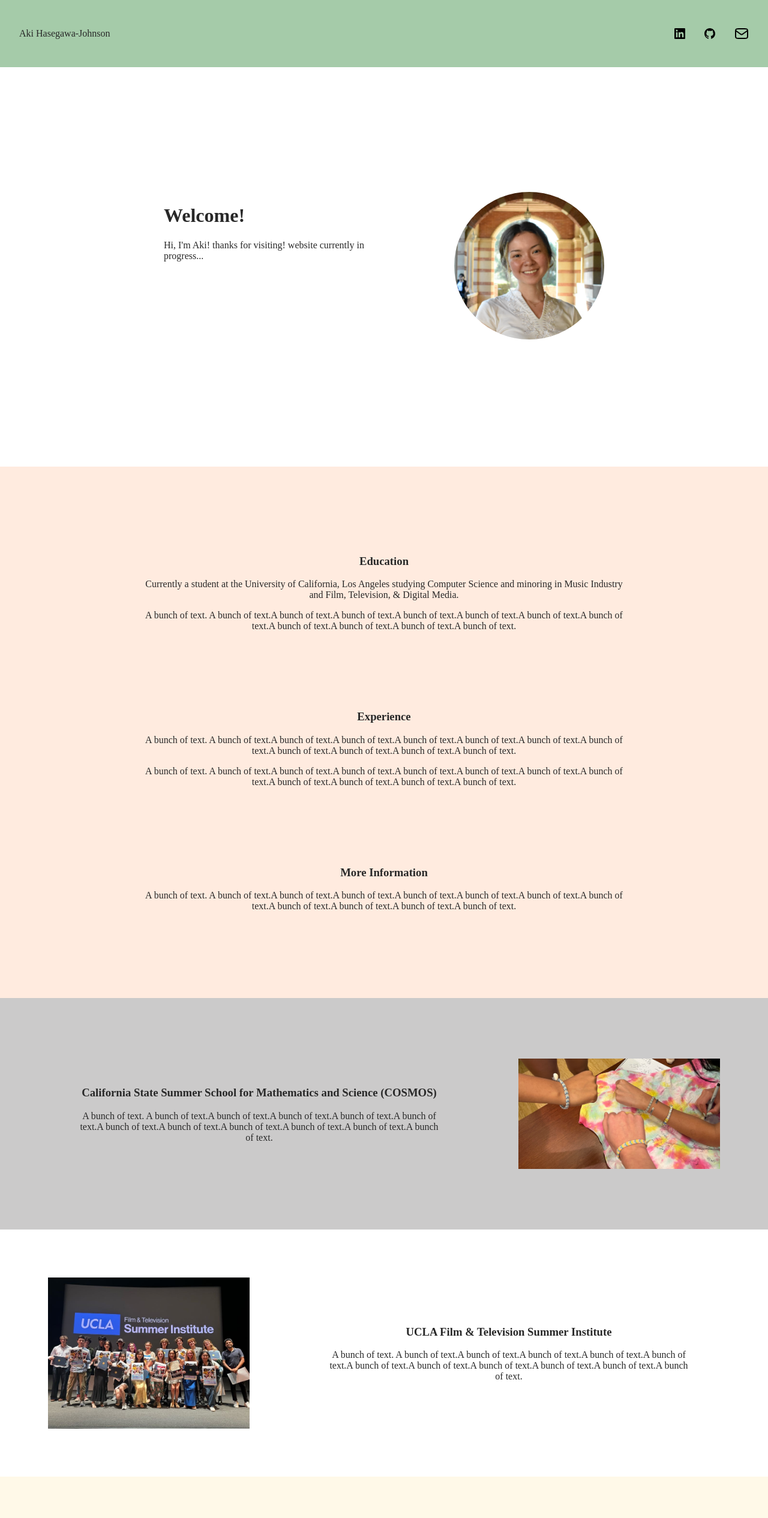
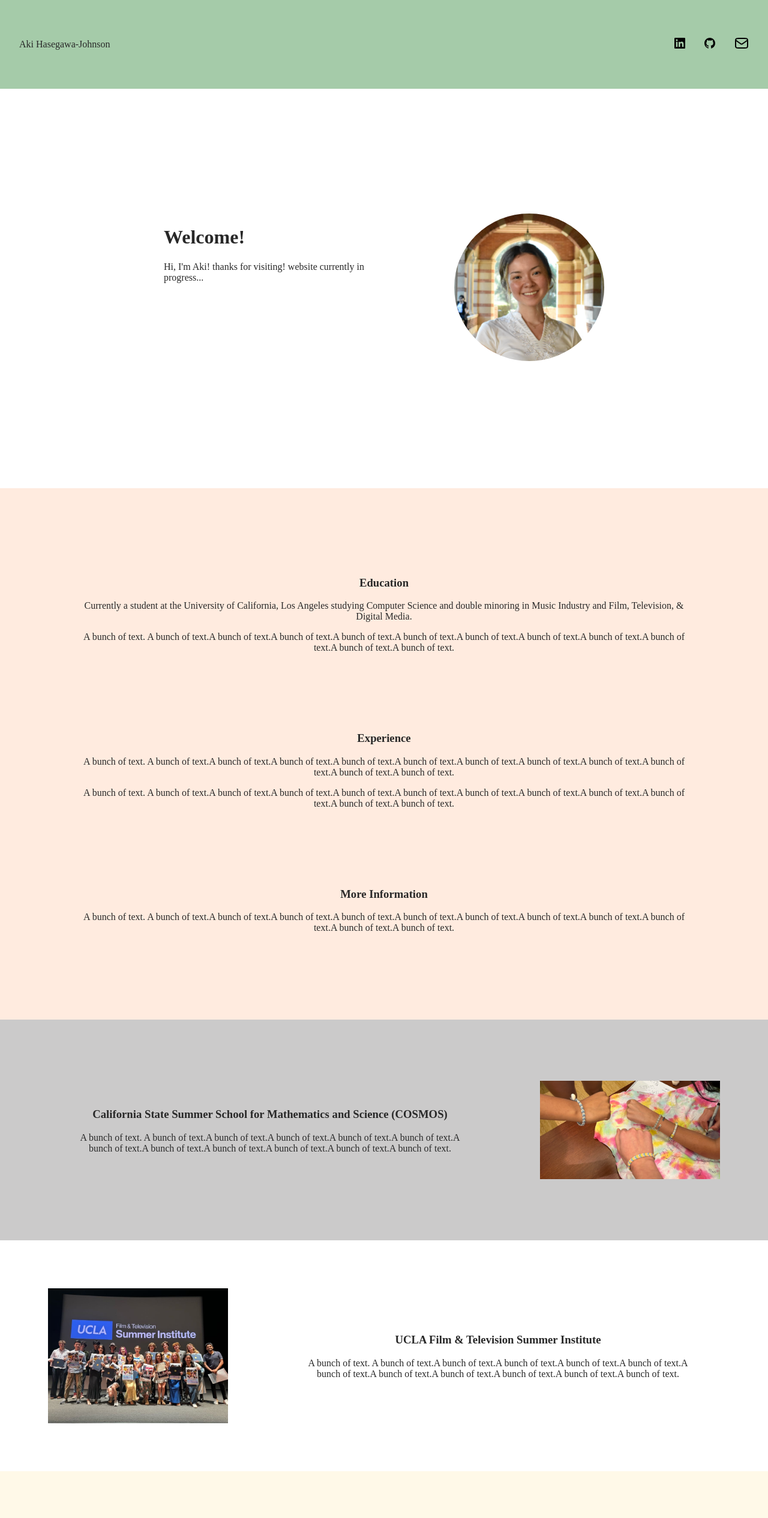
Before and after one commit to aki0501/aki0501.github.io, a React (Create React App) app: page / in a window 1280 px wide. Shown: the top 2531 px of the page at 60% size. Built offline with nearby package versions, Linux system fonts and the light colour scheme.

Commit message:
Fix viewport sizing issue

```diff
--- a/src/App.css
+++ b/src/App.css
@@ -4,19 +4,19 @@
 }
 
 .images {
-  max-width: 30%;
   display: flex; /* Use flexbox to align items horizontally */
-  flex-direction: column;
+  flex-direction: row;
+  flex-wrap: wrap;
   gap: 3rem; /* Add space between the images */
 }
 
 .images img {
+  max-width: 300px;
   height: auto; /* Maintain aspect ratio */
   width: auto;
   object-fit: cover; /* Ensure the image is well-fitted */
 }
 
 .section {
-  max-width: 800px;
   padding: 3rem;
 }
--- a/src/components/AboutMe.js
+++ b/src/components/AboutMe.js
@@ -5,7 +5,7 @@ export default function Highlight1() {
         <div class="aboutme">
             <section class="section">
             <h3>Education</h3>
-            <p>Currently a student at the University of California, Los Angeles studying Computer Science and minoring in Music Industry and Film, Television, & Digital Media.</p>
+            <p>Currently a student at the University of California, Los Angeles studying Computer Science and double minoring in Music Industry and Film, Television, & Digital Media.</p>
             <p>A bunch of text. A bunch of text.A bunch of text.A bunch of text.A bunch of text.A bunch of text.A bunch of text.A bunch of text.A bunch of text.A bunch of text.A bunch of text.A bunch of text.</p>
             </section>
 
--- a/src/components/Intro.css
+++ b/src/components/Intro.css
@@ -1,6 +1,5 @@
 .intro {
     margin: auto;
-    width: 70%;
     max-width: 830px;
     display: flex;
     flex-direction: row;
--- a/src/components/Navigation.css
+++ b/src/components/Navigation.css
@@ -7,7 +7,6 @@
   }
 
   .nav ul {
-    margin: 0;
     list-style: none;
     display: flex;
     gap: 2rem;
@@ -15,5 +14,4 @@
 
   .nav a {
     text-decoration: none;
-    display: flex;
   }
```
